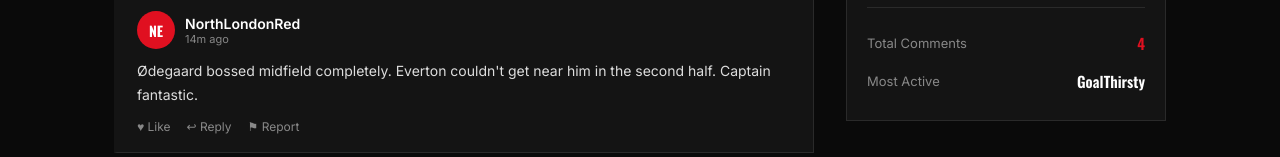
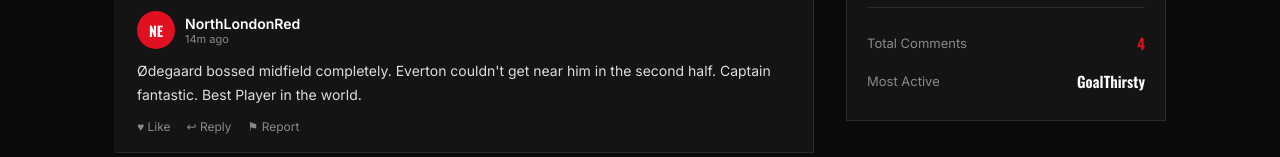
Before and after one commit to kamandeeh/web_project_CAT2, a plain HTML site: page match_reactions.html in a window 1280 px wide. Shown: the part 1048-1205 px from the top of the page. Drawn offline with nearby package versions, Linux system fonts and the light colour scheme.

Commit message:
edits reactions to odes

```diff
--- a/match_reactions.html
+++ b/match_reactions.html
@@ -324,7 +324,7 @@
   <script>
     const seedReactions = [
       { init: "GT", name: "GoalThirsty", time: "2m ago", text: "Saka was ELECTRIC today. Man is simply on another level. That first goal was pure class — the way he cut inside and curled it top corner... cinema." },
-      { init: "NE", name: "NorthLondonRed", time: "14m ago", text: "Ødegaard bossed midfield completely. Everton couldn't get near him in the second half. Captain fantastic." },
+      { init: "NE", name: "NorthLondonRed", time: "14m ago", text: "Ødegaard bossed midfield completely. Everton couldn't get near him in the second half. Captain fantastic. Best Player in the world." },
       { init: "AG", name: "ArsenalGooner", time: "28m ago", text: "3 points, clean first half, Martinelli back on the scoresheet. Happy with that. Now focus on Madrid." },
       { init: "JK", name: "JerseyKid", time: "45m ago", text: "Jesus is still a bit wasteful in front of goal. Missed two sitters. We need to be clinical if we want to beat Real Madrid next week." },
     ];
```
